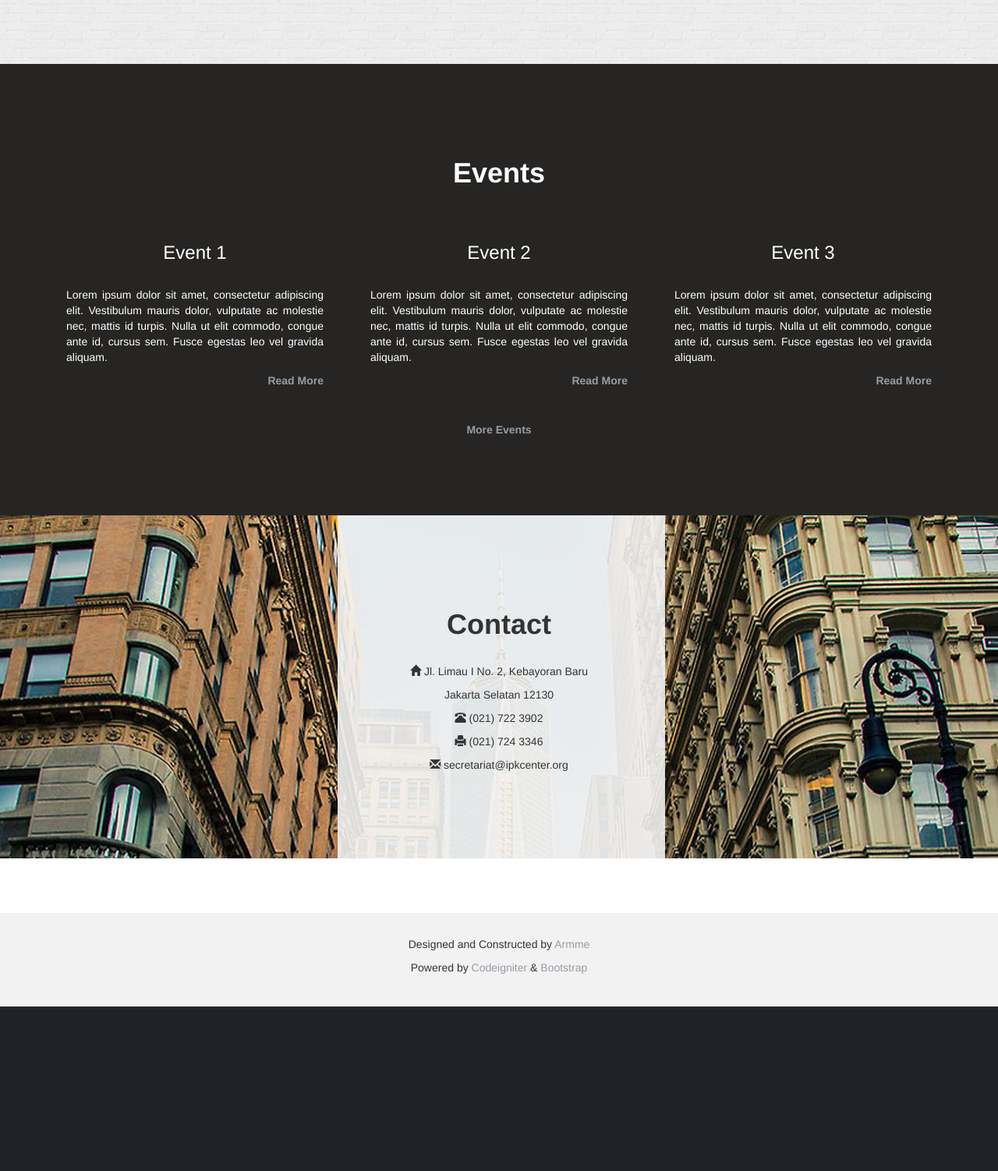
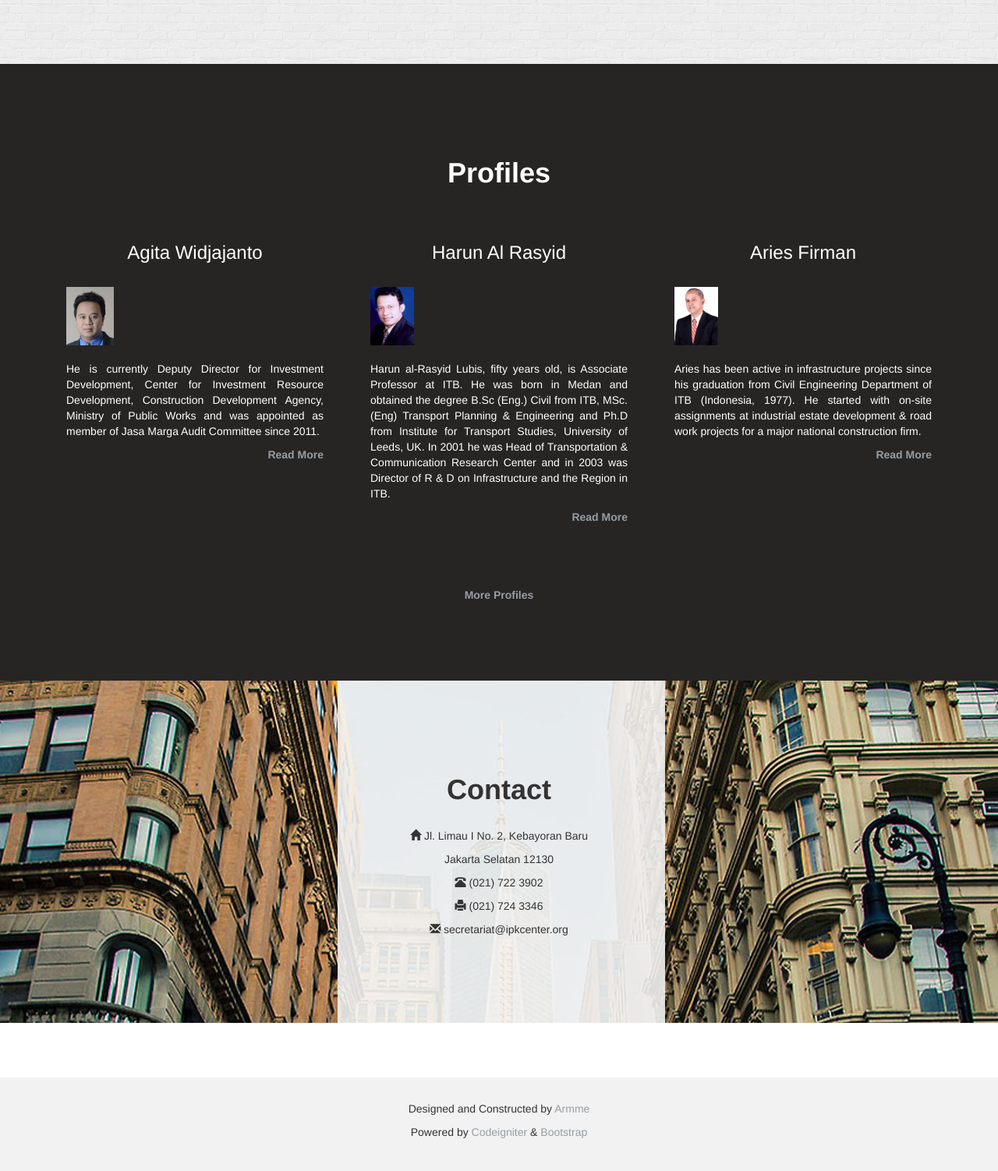
Before and after one commit to luthfihm/ipkcenter, a CodeIgniter app: page /iit/ in a window 1280 px wide. Shown: the part 1118-2620 px from the top of the page at 78% size. Before the commit the page ends 2409 px from the top, so only its background shows below. Run offline with CodeIgniter, Linux system fonts and the light colour scheme.

Commit message:
ganti event jadi profile di halaman home

```diff
--- a/application/views/home.php
+++ b/application/views/home.php
@@ -1,4 +1,4 @@
-<ul class="rslides">
+<ul class="rslides" id="home">
   <li><img src="<?php echo base_url() ?>assets/images/dam.jpg" alt=""></li>
   <li><img src="<?php echo base_url() ?>assets/images/pabrik.jpg" alt=""></li>
   <li><img src="<?php echo base_url() ?>assets/images/building.jpg" alt=""></li>
@@ -37,36 +37,41 @@
     </div>
   </section>
 
-  <section id="events" data-speed="4" data-type="background">
-    <h1 class="sectiontitle" style="margin-bottom:50px"><b>Events</b></h1>
+  <section id="profiles" data-speed="4" data-type="background">
+    <h1 class="sectiontitle" style="margin-bottom:50px"><b>Profiles</b></h1>
     <div class="container">
       <div class="row">
         <div class="col-xs-12 col-md-4 overview">
-          <h3 class="sectiontitle">Event 1</h3>
-          <p>Lorem ipsum dolor sit amet, consectetur adipiscing elit.
-            Vestibulum mauris dolor, vulputate ac molestie nec,
-            mattis id turpis. Nulla ut elit commodo, congue ante id,
-            cursus sem. Fusce egestas leo vel gravida aliquam.</p>
+          <h3 class="sectiontitle">Agita Widjajanto</h3>
+          <img src="<?php echo base_url() ?>assets/images/agita.jpg" class="profimage">
+          <br>
+          <br>
+          <p>He is currently Deputy Director for Investment Development, Center for Investment Resource Development, Construction Development Agency, Ministry of Public Works and was appointed as member of Jasa Marga Audit Committee since 2011.</p>
             <div style="text-align:right"><a href="#"><b>Read More</b></a></div>
         </div>
         <div class="col-xs-12 col-md-4 overview">
-          <h3 class="sectiontitle">Event 2</h3>
-          <p>Lorem ipsum dolor sit amet, consectetur adipiscing elit.
-            Vestibulum mauris dolor, vulputate ac molestie nec,
-            mattis id turpis. Nulla ut elit commodo, congue ante id,
-            cursus sem. Fusce egestas leo vel gravida aliquam.</p>
+          <h3 class="sectiontitle">Harun Al Rasyid</h3>
+          <img src="<?php echo base_url() ?>assets/images/harun.jpg" class="profimage">
+          <br>
+          <br>
+          <p>Harun al-Rasyid Lubis, fifty years old, is Associate Professor at ITB. He was born in Medan and obtained the degree B.Sc (Eng.) Civil from ITB, MSc.(Eng) Transport Planning & Engineering and Ph.D from Institute for Transport Studies, University of Leeds, UK. In 2001 he was Head of Transportation & Communication Research Center and in 2003 was Director of R & D on Infrastructure and the Region in ITB. </p>
             <div style="text-align:right"><a href="#"><b>Read More</b></a></div>
         </div>
         <div class="col-xs-12 col-md-4 overview">
-          <h3 class="sectiontitle">Event 3</h3>
-          <p>Lorem ipsum dolor sit amet, consectetur adipiscing elit.
-            Vestibulum mauris dolor, vulputate ac molestie nec,
-            mattis id turpis. Nulla ut elit commodo, congue ante id,
-            cursus sem. Fusce egestas leo vel gravida aliquam.</p>
+          <h3 class="sectiontitle">Aries Firman</h3>
+          <img src="<?php echo base_url() ?>assets/images/aries.jpg" class="profimage">
+          <br>
+          <br>
+          <p>Aries has been active in infrastructure projects since his graduation from Civil Engineering Department of ITB (Indonesia, 1977). He started with on-site assignments at industrial estate development & road work projects for a major national construction firm. </p>
           <div style="text-align:right"><a href="#"><b>Read More</b></a></div>
         </div>
       </div>
-      <div style="text-align:center"><a href="#"><b>More Events</b></a></div>
+      <div class="row">
+        <div class="col-xs-12 col-md-12">
+          <div class="clear"></div>
+          <div style="text-align:center"><a href="index.php/main/profiles"><b>More Profiles</b></a></div>
+        </div>
+      </div>
     </div>
   </section>
 
--- a/assets/css/style.css
+++ b/assets/css/style.css
@@ -46,7 +46,7 @@
     padding-right: 50px;
     height: 250px;
 }
-#events {
+#profiles {
     background: #262524;
     height: auto;
     margin: 0 auto;
@@ -57,9 +57,14 @@
     padding: 100px 0;
     color: #fff;
 }
-#events .overview{
-    height: 250px;
+#profiles .overview{
+    /*height: 250px;*/
 }
+.profimage {
+  height: 75px;
+  text-align: center;
+}
+
 #contact {
     background: url(../images/street1.jpg) 50% 0 fixed;
     height: auto;
```
Also changed, not shown: assets/images/agita.jpg (added), assets/images/aries.jpg (added), assets/images/harun.jpg (added).
